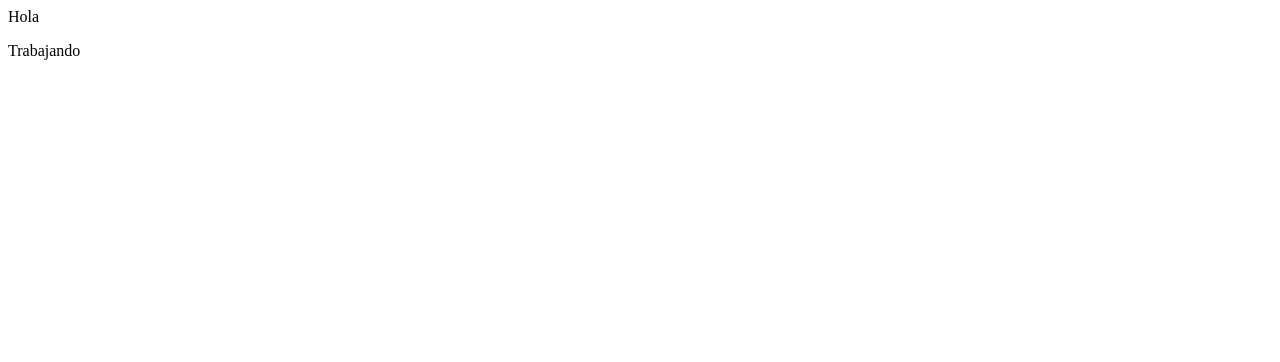
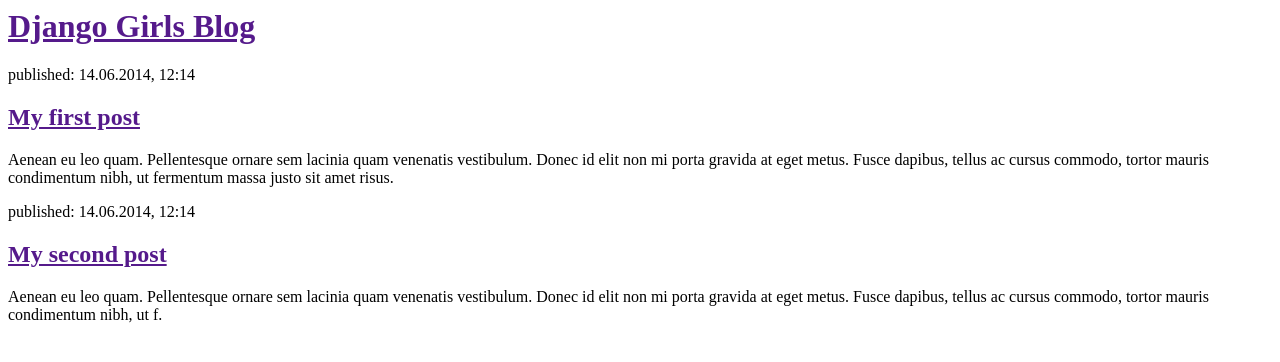
Before and after one commit to eliasmercan/my-first-blog, a Django app: page /blog/ in a window 1280 px wide. Before the commit the part shown is almost empty. Shown: the top 362 px of the page. Run offline with Django 3.2, Linux system fonts and the light colour scheme.

Commit message:
Cambie el HTML para la pagina

```diff
--- a/blog/templates/blog/post_list.html
+++ b/blog/templates/blog/post_list.html
@@ -1,4 +1,22 @@
 <html>
-    <p>Hola</p>
-    <p>Trabajando</p>
+    <head>
+        <title>Elias Mercado Blog</title>
+    </head>
+    <body>
+        <div>
+            <h1><a href="">Django Girls Blog</a></h1>
+        </div>
+
+        <div>
+            <p>published: 14.06.2014, 12:14</p>
+            <h2><a href="">My first post</a></h2>
+                <p>Aenean eu leo quam. Pellentesque ornare sem lacinia quam venenatis vestibulum. Donec id elit non mi porta gravida at eget metus. Fusce dapibus, tellus ac cursus commodo, tortor mauris condimentum nibh, ut fermentum massa justo sit amet risus.</p>
+        </div>
+
+        <div>
+            <p>published: 14.06.2014, 12:14</p>
+            <h2><a href="">My second post</a></h2>
+            <p>Aenean eu leo quam. Pellentesque ornare sem lacinia quam venenatis vestibulum. Donec id elit non mi porta gravida at eget metus. Fusce dapibus, tellus ac cursus commodo, tortor mauris condimentum nibh, ut f.</p>
+        </div>
+    </body>
 </html>
```
